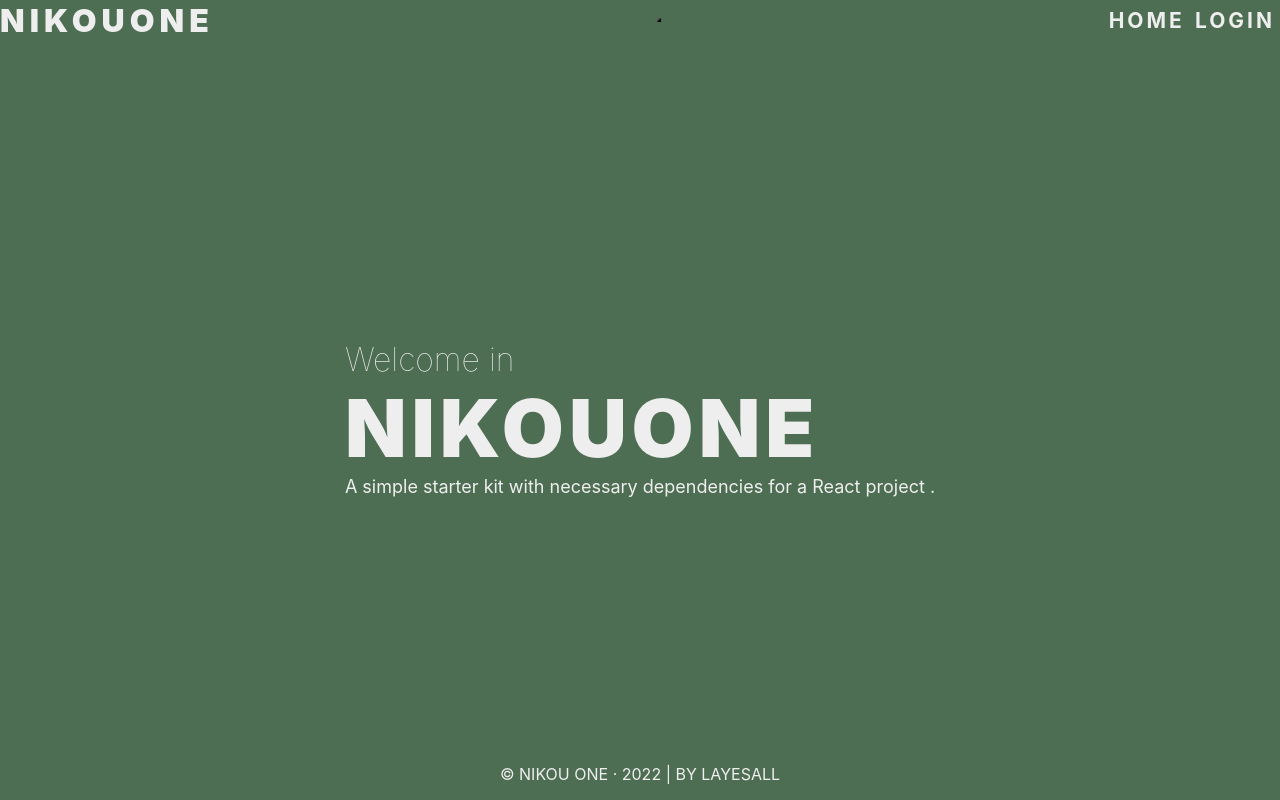
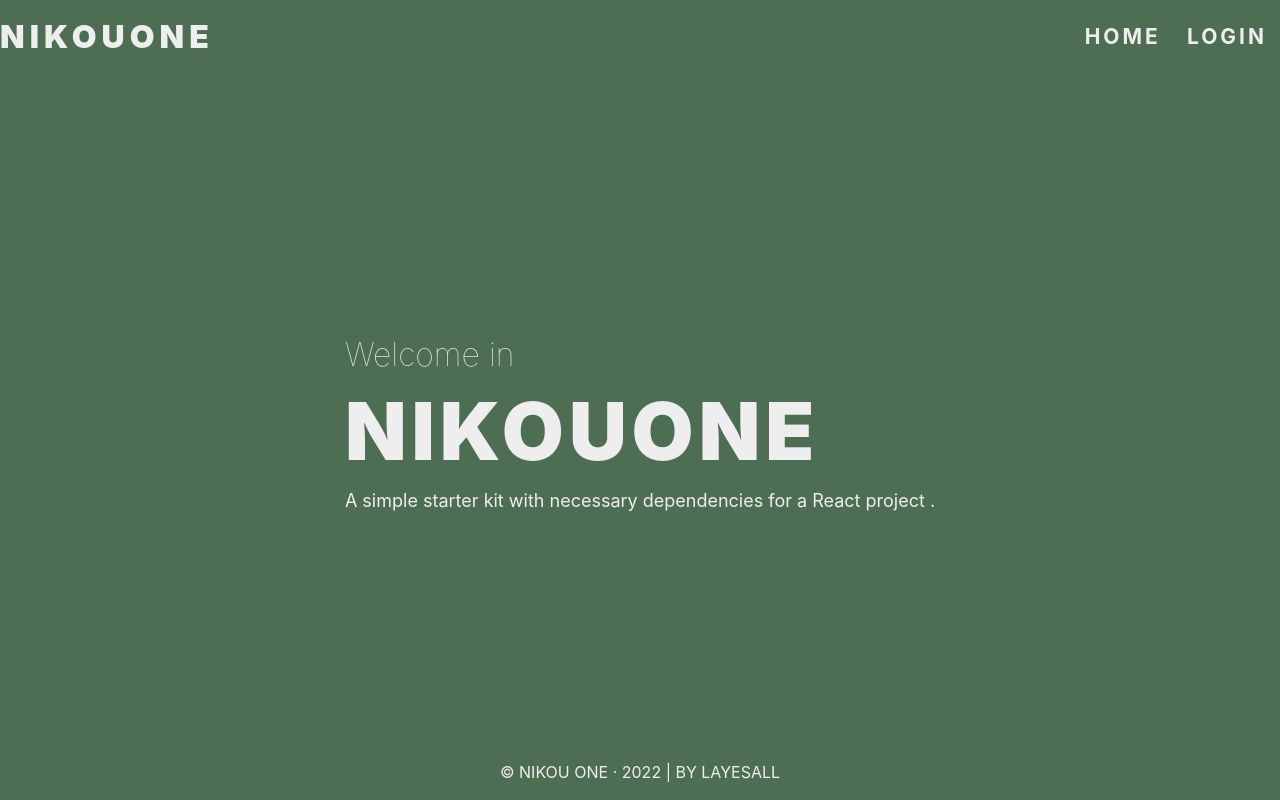
Before and after one commit to layesall/reactapp-starter-kit, a React app: page / in a window 1280 px wide. Built offline with nearby package versions, Linux system fonts and the light colour scheme.

```diff
--- a/src/components/Footer/Footer.jsx
+++ b/src/components/Footer/Footer.jsx
@@ -1,4 +1,5 @@
 import React from 'react';
+import 'bootstrap/dist/js/bootstrap.min.js';
 import './Footer.css'
 
 export default function Footer() {
--- a/src/components/Header/Header.css
+++ b/src/components/Header/Header.css
@@ -14,6 +14,7 @@
 }
 
 .navbar {
+  color: var(--light);
   display: flex;
   justify-content: space-between;
   align-items: center;
@@ -21,7 +22,7 @@
 }
 
 .nav-brand {
-  color: var(--light);
+  color: var(--light) !important;
   text-decoration: none;
   text-transform: uppercase;
   font-size: 2rem;
@@ -30,7 +31,9 @@
 }
 
 .nav-link-group {
-  text-align: center;
+  display: flex;
+  justify-content: flex-end;
+  align-items: center;
   width: 100%;
 }
 
@@ -42,7 +45,6 @@
   font-weight: bolder !important;
   letter-spacing: 3px;
   margin: 5px;
-  width: 200px;
 
 }
 
--- a/src/components/Header/Header.jsx
+++ b/src/components/Header/Header.jsx
@@ -12,13 +12,13 @@
         <Navbar.Brand href="/" className='nav-brand'>
           Nikouone
         </Navbar.Brand>
-          <Navbar.Toggle aria-controls="basic-navbar-nav" className='nav-toggle' />
-          <Navbar.Collapse id="basic-navbar-nav" >
-            <Nav className="ms-auto nav-link-group">
-              <Nav.Link href="/" className='nav-link-item'>Home</Nav.Link>
-              <Nav.Link href="#login" className='nav-link-item'>Login</Nav.Link>
-            </Nav>
-          </Navbar.Collapse>
+        <Navbar.Collapse id="nikounav" >
+          <Nav className="me-auto nav-link-group">
+            <Nav.Link href="/" className='nav-link-item'>Home</Nav.Link>
+            <Nav.Link href="#login" className='nav-link-item'>Login</Nav.Link>
+          </Nav>
+        </Navbar.Collapse>
+        <Navbar.Toggle aria-controls="nikounav" className='nav-toggle' />
       </Navbar>
 
     </header>
--- a/src/index.js
+++ b/src/index.js
@@ -2,6 +2,7 @@
 import { createRoot } from 'react-dom/client';
 import { BrowserRouter } from 'react-router-dom';
 
+import 'bootstrap/dist/css/bootstrap.min.css';
 import './index.css';
 
 import App from './components/App';
```
Also changed, not shown: README.md.
